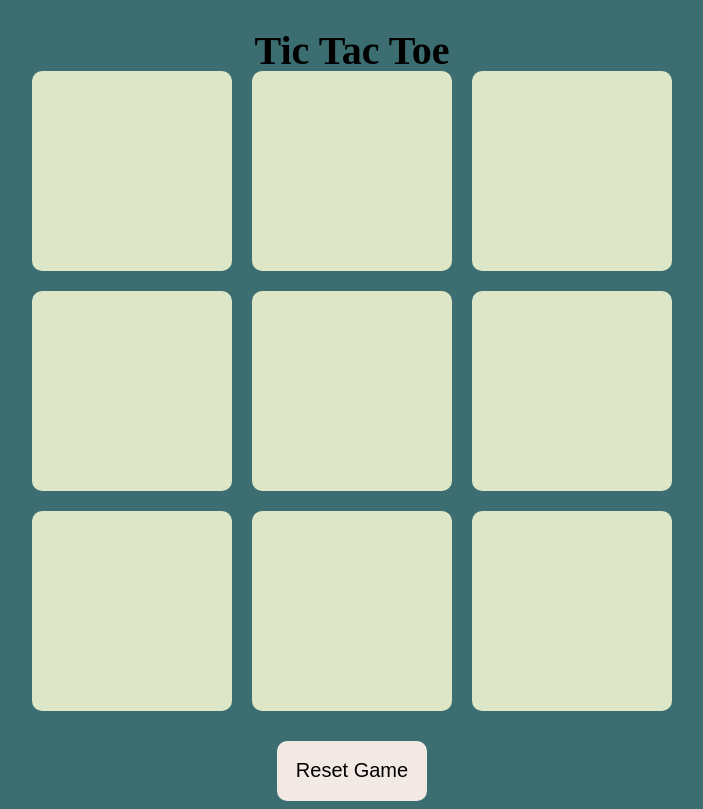
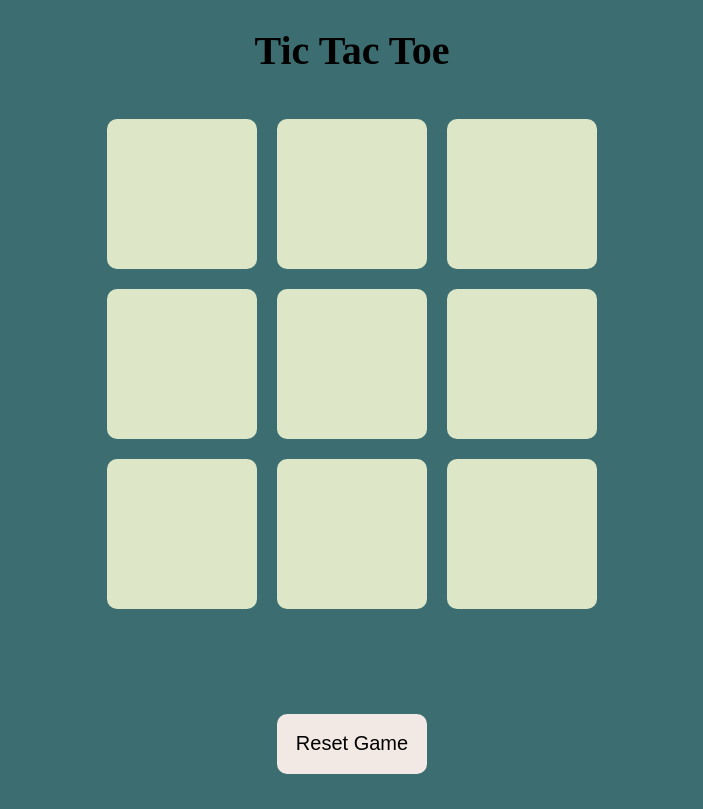
Before and after one commit to Hrutuja09/tic-tac-toe-game, a plain HTML site: page index.html in a window 1280 px wide. Shown: the whole page, without its empty margins (288-991 px from the left). Drawn offline with Linux system fonts and the light colour scheme.

Commit message:
Reduced the dimensions of the box

```diff
--- a/style.css
+++ b/style.css
@@ -10,11 +10,12 @@ body{
 #head{
     font-weight: bold;
     font-size: 40px;
+    margin-bottom: 0px;
 }
 .inner{
     margin-top: 10px;
     height: 70vh;
-    width: 700px;
+    width: 600px;
     display: flex;
     flex-wrap: wrap;
     justify-content: center;
@@ -22,12 +23,12 @@ body{
     gap: 20px;
 }
 .box{
-    height: 200px;
-    width: 200px;
+    height: 150px;
+    width: 150px;
     border-radius: 10px;
     border: none;
     background-color: #dde7c7;
-    font-size: 95px;
+    font-size: 80px;
     color: black;
 
 }
@@ -46,7 +47,7 @@ body{
     background-color: #f2e9e4;
     border-radius: 10px;
     font-size: 20px;
-    border:none
+    border:none;
 }
 
 .msg{
```
